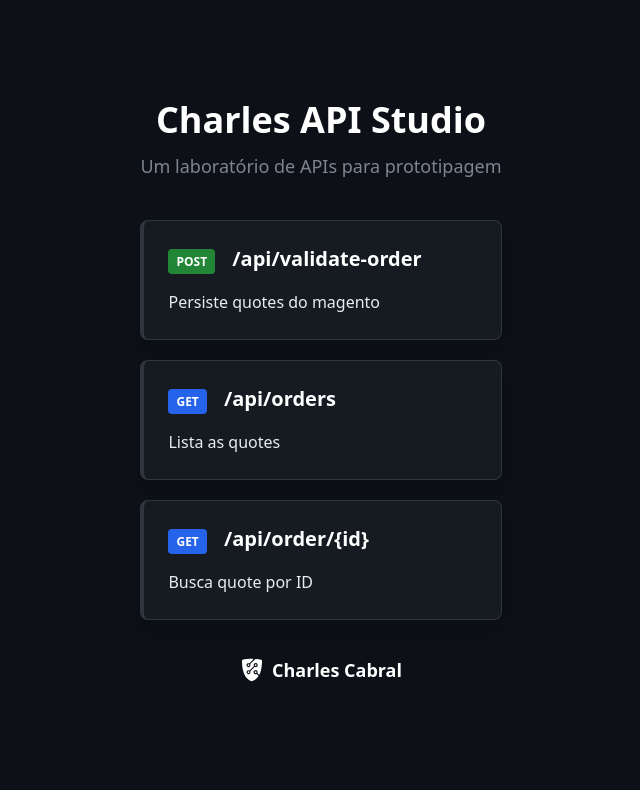
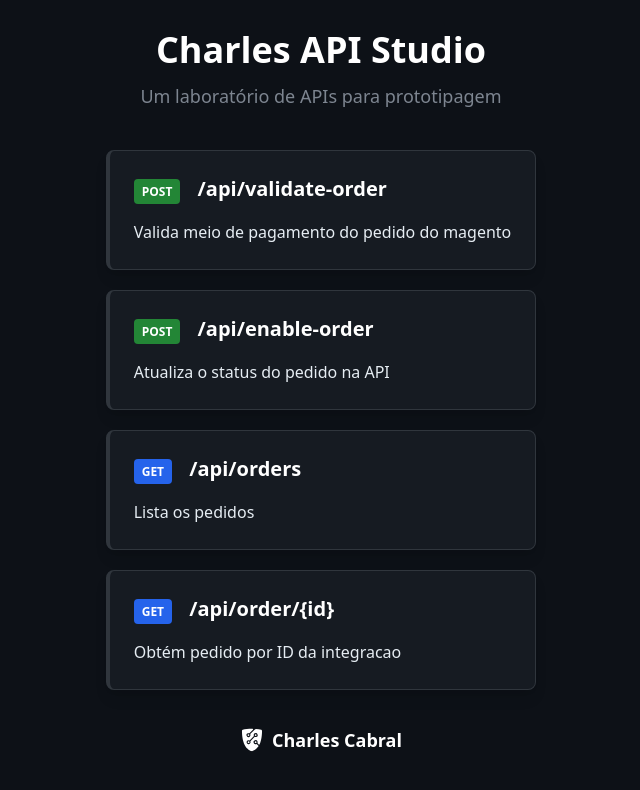
Before and after one commit to charlescabral/charles-api-studio, a website: page public/index.html in a window 1280 px wide. Shown: the whole page, without its empty margins (319-959 px from the left). Drawn offline with nearby package versions, Linux system fonts and the light colour scheme.

Commit message:
upload beta

```diff
--- a/api/order/[id].js
+++ b/api/order/[id].js
@@ -22,7 +22,7 @@ async function handler(req, res) {
 
     if (error) {
       if (error.code === "PGRST116") {
-        return res.status(404).json({ error: "Validação não encontrada" });
+        return res.status(404).json({ error: "Pedido não encontrado" });
       }
       throw error;
     }
--- a/public/index.html
+++ b/public/index.html
@@ -28,13 +28,13 @@
 </head>
 <body class="bg-github-bg text-github-text font-sans leading-relaxed grid justify-items-center items-center content-center justify-center h-screen">
     <div class="max-w-4xl px-5 py-10">
-        <!-- Header -->
-        <div class="text-center mb-10">
+        <header class="text-center mb-10">
             <h1 class="text-4xl font-bold text-white mb-3">Charles API Studio</h1>
             <p class="text-lg text-github-muted">Um laboratório de APIs para prototipagem</p>
-        </div>
+        </header>
 
-        <!-- Endpoint Card -->
+        <main class="min-w-80">
+
             <div class="bg-github-surface p-6 my-5 rounded-lg border-l-4 border-github-accent border border-github-border shadow-lg">
                 <h3 class="text-xl font-semibold text-white mb-4">
                     <span class="bg-github-success text-white px-2 py-1 rounded text-xs font-bold mr-3">POST</span>
@@ -43,12 +43,24 @@
 
                 <div class="space-y-4">
                     <div>
-                    <p class="text-github-text">Persiste quotes do magento</p>
+                        <p class="text-github-text">Valida meio de pagamento do pedido do magento</p>
                     </div>
                 </div>
             </div>
 
-        <!-- Additional Endpoints -->
+            <div class="bg-github-surface p-6 my-5 rounded-lg border-l-4 border-github-accent border border-github-border shadow-lg">
+                <h3 class="text-xl font-semibold text-white mb-4">
+                    <span class="bg-github-success text-white px-2 py-1 rounded text-xs font-bold mr-3">POST</span>
+                    /api/enable-order
+                </h3>
+
+                <div class="space-y-4">
+                    <div>
+                        <p class="text-github-text">Atualiza o status do pedido na API</p>
+                    </div>
+                </div>
+            </div>
+
             <div class="bg-github-surface p-6 my-5 rounded-lg border-l-4  border border-github-border shadow-lg">
                 <h3 class="text-xl font-semibold text-white mb-4">
                     <span class="bg-blue-600 text-white px-2 py-1 rounded text-xs font-bold mr-3">GET</span>
@@ -57,7 +69,7 @@
 
                 <div class="space-y-4">
                     <div>
-                    <p class="text-github-text">Lista as quotes</p>
+                        <p class="text-github-text">Lista os pedidos</p>
                     </div>
                 </div>
             </div>
@@ -70,10 +82,13 @@
 
                 <div class="space-y-4">
                     <div>
-                    <p class="text-github-text">Busca quote por ID</p>
+                        <p class="text-github-text">Obtém pedido por ID da integracao</p>
                     </div>
                 </div>
             </div>
+        </main>
+
+
 
 
 
```
Lines whose indentation alone changed are shown as unchanged.
